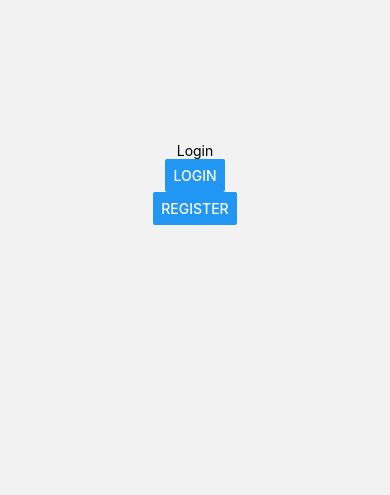
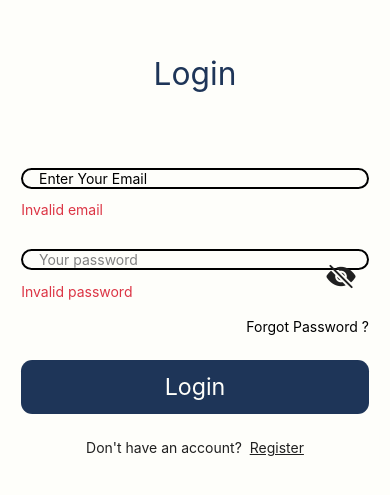
Before and after one commit to GeekyNaved/TrackEx, a React Native app: screen /Login in a window 390 px wide. Shown: the part 167-662 px from the top of the page. Built offline with nearby package versions, Linux system fonts and the light colour scheme.

Commit message:
adding other auth screens

```diff
--- a/src/components/ErrorMessage.tsx
+++ b/src/components/ErrorMessage.tsx
@@ -1,5 +1,6 @@
 import React from 'react'
 import { StyleSheet, Text } from 'react-native'
+import { verticalScale } from 'react-native-size-matters'
 import Colors from '../constants/Colors'
 interface errorMessageInputProps {
     msg: string
@@ -12,7 +13,8 @@ const ErrorMessage = ({msg}: errorMessageInputProps) => {
 
 const styles = StyleSheet.create({
     errorMsg: {
-        color: Colors.red
+        color: Colors.red,
+        marginBottom: verticalScale(15)
     }
 })
 
--- a/src/screens/auth/ForgetPassword.tsx
+++ b/src/screens/auth/ForgetPassword.tsx
@@ -1,13 +1,64 @@
 import React from 'react'
-import { Text, View, Button } from 'react-native'
-const ForgetPassword = ({ navigation }) => {
+import { Text, View, StyleSheet } from 'react-native'
+import { moderateScale, verticalScale } from 'react-native-size-matters'
+import AuthTitle from '../../components/AuthTitle'
+import CustButton from '../../components/CustButton'
+import ErrorMessage from '../../components/ErrorMessage'
+import TextInputField from '../../components/TextInputField'
+import Colors from '../../constants/Colors'
+const ForgetPassword = ({ navigation }: any) => {
     return (
-        <View
-            style={{ display: 'flex', justifyContent: 'center', alignItems: 'center', height: 700 }}>
-            <Text>ForgetPassword</Text>
-            <Button title="Next" onPress={() => navigation.navigate("EmailVerification")}>Click</Button>
+        <View style={styles.container}>
+            <AuthTitle title="ForgetPassword" />
+            <View style={styles.formContainer}>
+                <TextInputField
+                    placeholder="Enter Your Email"
+                    otherProps={false}
+                />
+                <ErrorMessage msg='Invalid email' />
+
+                <CustButton title="Reset Password"
+                    onPress={() => navigation.navigate("MainTab")}
+                    style={styles.button}
+                    otherProps
+                />
+                <Text style={styles.account}>
+                    <Text>Don't have an account?  </Text>
+                    <Text onPress={() => navigation.navigate("Register")} style={styles.signIn}>Register</Text>
+                </Text>
+            </View>
         </View>
     )
 }
 
+const styles = StyleSheet.create({
+    container: {
+        flex: 1,
+        justifyContent: "center",
+        paddingHorizontal: moderateScale(20),
+        backgroundColor: Colors.white
+    },
+    formContainer: {
+        paddingTop: verticalScale(50),
+    },
+    forgetPassword: {
+        alignSelf: "flex-end"
+    },
+    button: {
+        marginTop: verticalScale(20),
+    },
+    account: {
+        textAlign: "center",
+        marginTop: verticalScale(20),
+        color: Colors.black
+    },
+    signIn: {
+        textDecorationLine: "underline"
+    },
+    agreement: {
+        marginTop: verticalScale(20),
+        textAlign: "center",
+    }
+})
+
 export default ForgetPassword
--- a/src/screens/auth/Login.tsx
+++ b/src/screens/auth/Login.tsx
@@ -1,14 +1,66 @@
 import React from 'react'
-import { Text, View, Button } from 'react-native'
-const Login = ({navigation} : any) => {
+import { Text, View, StyleSheet} from 'react-native'
+import { moderateScale, verticalScale } from 'react-native-size-matters'
+import AuthTextInputField from '../../components/AuthTextInputField'
+import AuthTitle from '../../components/AuthTitle'
+import CustButton from '../../components/CustButton'
+import ErrorMessage from '../../components/ErrorMessage'
+import TextInputField from '../../components/TextInputField'
+import Colors from '../../constants/Colors'
+const Login = ({ navigation }: any) => {
     return (
-        <View
-            style={{ display: 'flex', justifyContent: 'center', alignItems: 'center', height: 700 }}>
-            <Text>Login</Text>
-            <Button title="Login" onPress={() => navigation.navigate("MainTab")}>Click</Button>
-            <Button title="Register" onPress={() => navigation.navigate("Register")} />
+        <View style={styles.container}>
+            <AuthTitle title="Login" />
+            <View style={styles.formContainer}>
+                <TextInputField
+                    placeholder="Enter Your Email"
+                    otherProps={false}
+                />
+                <ErrorMessage msg='Invalid email' />
+                <AuthTextInputField
+                    placeholder="Your password"
+                />
+                <ErrorMessage msg='Invalid password' />
+                <Text onPress={() => navigation.navigate("ForgetPassword")} style={styles.forgetPassword}>Forgot Password ?</Text>
+
+                <CustButton title="Login"
+                    onPress={() => navigation.navigate("MainTab")}
+                    style={styles.button}
+                    otherProps
+                />
+                <Text style={styles.account}>
+                    <Text>Don't have an account?  </Text>
+                    <Text onPress={() => navigation.navigate("Register")} style={styles.signIn}>Register</Text>
+                </Text>
+            </View>
         </View>
     )
 }
 
+const styles = StyleSheet.create({
+    container: {
+        flex: 1,
+        justifyContent: "center",
+        paddingHorizontal: moderateScale(20),
+        backgroundColor: Colors.white
+    },
+    formContainer: {
+        paddingTop: verticalScale(50),
+    },
+    forgetPassword: {
+        alignSelf: "flex-end"
+    },
+    button: {
+        marginTop: verticalScale(20),
+    },
+    account: {
+        textAlign: "center",
+        marginTop: verticalScale(20),
+        color: Colors.black
+    },
+    signIn: {
+        textDecorationLine: "underline"
+    },
+})
+
 export default Login
--- a/src/screens/auth/Register.tsx
+++ b/src/screens/auth/Register.tsx
@@ -31,9 +31,16 @@ const Register = ({ navigation }: any) => {
                     style={styles.button}
                     otherProps
                 />
-                <TouchableOpacity  onPress={() => Linking.openURL("https://coolors.co/image-picker")}>
+                <Text style={styles.account}>
+                    <Text>Already have an account?  </Text>
+                    <Text onPress={() => navigation.navigate("Login")} style={styles.signIn}>Sign In</Text>
+                </Text>
+
+
+                <TouchableOpacity onPress={() => Linking.openURL("https://coolors.co/image-picker")}>
                     <Text style={styles.agreement}>Read User License Agreement</Text>
                 </TouchableOpacity>
+
             </View>
         </View>
     )
@@ -48,15 +55,22 @@ const styles = StyleSheet.create({
     },
     formContainer: {
         // backgroundColor: 'orange',
-        paddingVertical: verticalScale(50),
+        paddingTop: verticalScale(50),
     },
     button: {
         marginTop: verticalScale(60),
     },
+    account: {
+        textAlign: "center",
+        marginTop: verticalScale(10),
+        color: Colors.black
+    },
+    signIn: {
+        textDecorationLine: "underline"
+    },
     agreement: {
         marginTop: verticalScale(20),
         textAlign: "center",
-        color: Colors.black
     }
 })
 
```
